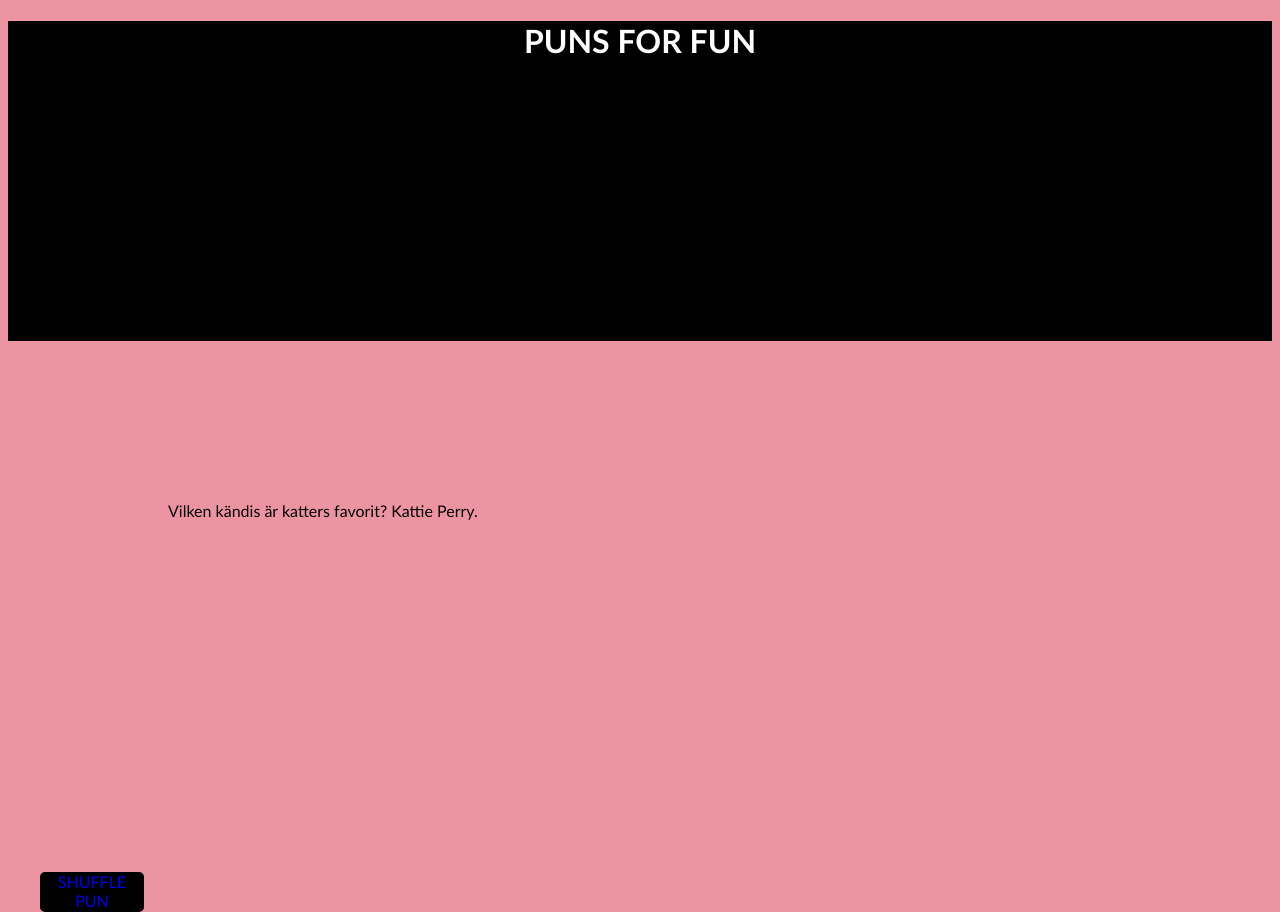
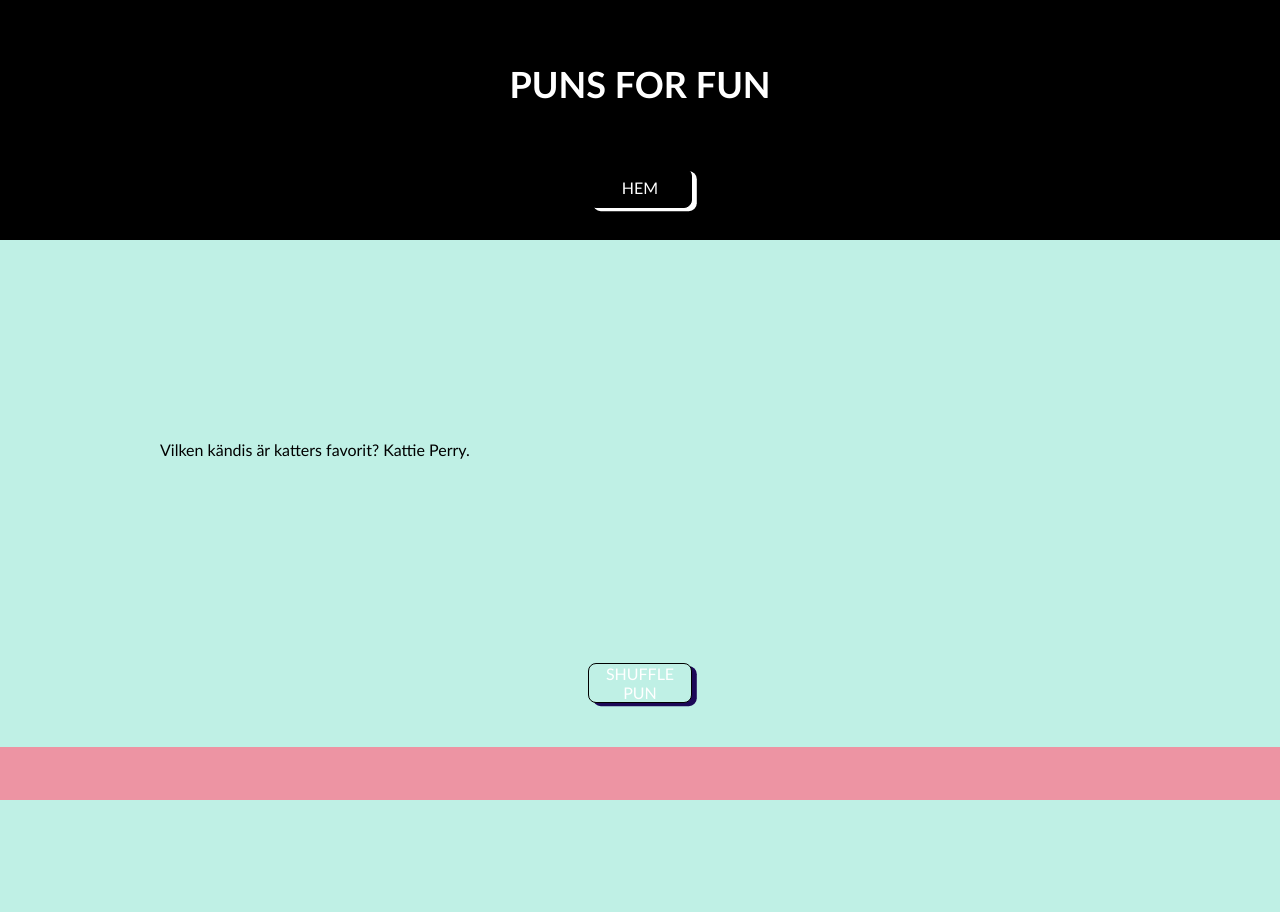
Before and after one commit to Valisaurus/puns_for_fun, a PHP site: page /php/catpuns.php in a window 1280 px wide. After the commit the page ends 800 px from the top, so only its background shows below. Run offline with PHP 8.4, Linux system fonts and the light colour scheme.

Commit message:
commit 7
new background color
and button styling
a home-button added

```diff
--- /dev/null
+++ b/catpuns.php
@@ -0,0 +1,21 @@
+<?php
+session_start();
+
+require __DIR__ . '/header.php';
+require __DIR__ . '/functions.php';
+require __DIR__ . '/data.php';
+
+?>
+<main>
+    <section class="container">
+        <div class="puns">
+            <?php
+            catPuns($catPuns);
+            ?>
+        </div>
+        <div class="button">
+            <a href="catpuns.php">SHUFFLE PUN</a>
+        </div>
+
+    </section>
+</main>
--- a/css/style.css
+++ /dev/null
@@ -1,91 +0,0 @@
-* {
-  box-sizing: border-box;
-}
-
-body {
-  height: 100vh;
-  background-color: rgb(237, 148, 163);
-  font-family: 'Gill Sans', 'Gill Sans MT', Calibri, 'Trebuchet MS', sans-serif;
-}
-
-header {
-  width:100%;
-  height: 20rem;
-  background-color: #000000;
-  color:#FFFFFF;
-  padding: 0rem;
-}
-
-h1 {
-
-  text-align:center;
-
-
-
-}
-/* container div */
-.grid {
-  display: grid;
-  grid-template-columns: repeat(2, 1fr);
-  background-color: rgb(237, 148, 163);
-  width: 100%;
-  gap: 1.25rem;
-  padding-top: 2.5rem;
-  padding-bottom: 2.75rem;
-  margin: 0 auto;
-}
-/* item div */
-
-.grid-item {
-  height: 15.5rem;
-  width: 20rem;
-  background-color:black;
-  padding: 2.5rem;
-  display: flex;
-  justify-content: center;
-  position: relative;
-}
-
-/* link who looks like a button. The link shuffles the puns */
-.button {
-  width: 6.5rem;
-  height: 2.5rem;
-  border: 0.5rem;
-  border-radius: 5px;
-  margin-top: 12rem;
-  margin-left: 2rem;
-  background-color: #000000;
-  position: absolute;
-  text-align: center;
-}
-
-/* .grid-item-picture {
-  padding: 2.5rem;
-} */
-
-img {
-  height: 100%;
-  width: 100%;
-  margin-left: 1.5rem;
-  border-radius: 0.5rem;
-}
-
-.puns {
-  width: 100%;
-  height: 100%;
-  padding: 10rem;
-}
-
-a:link {
- text-decoration: none;
-}
-
-
-/* p {
-  visibility: hidden;
-  z-index: 1;
-} */
-/* p:hover {
-  visibility: visible;
-  z-index: 1;
-} */
--- a/php/data.php
+++ b/data.php
@@ -50,9 +50,9 @@ $images = [
 ];
 
 $links = [
-    'php/herbpuns.php',
-    'php/catpuns.php',
-    'php/celebertypuns.index'
+    'herbpuns.php',
+    'catpuns.php',
+    'celebertypuns.php'
 ];
 
 $buttonInfo = [
--- a/php/functions.php
+++ b/functions.php
@@ -55,12 +55,12 @@ function celebritiePuns(array $celebritiePuns)
 }
 
 
-function images(array $images)
-{
-    foreach ($images as $image) :
-        echo $image[0];
-    endforeach;
-}
+// function images(array $images)
+// {
+//     foreach ($images as $image) :
+//         echo $image[0];
+//     endforeach;
+// }
 
 
 
--- a/php/header.php
+++ b/header.php
@@ -5,11 +5,18 @@
     <meta charset="UTF-8">
     <meta http-equiv="X-UA-Compatible" content="IE=edge">
     <meta name="viewport" content="width=device-width, initial-scale=1.0">
-    <link rel="stylesheet" href="/css/style.css" />
+    <link rel="stylesheet" href="/style.css" />
     <title>Puns for fun</title>
 </head>
 
 <body>
-<header>
-    <h1>PUNS FOR FUN</h1>
-</header>
+    <header>
+        <section class="header">
+            <h1>PUNS FOR FUN</h1>
+        </section>
+        <nav class="button2">
+
+            <a href="index.php">HEM</a>
+
+        </nav>
+    </header>
--- a/php/catpuns.php
+++ /dev/null
@@ -1,21 +0,0 @@
-<?php
-session_start();
-
-require __DIR__ . '/header.php';
-require __DIR__ . '/functions.php';
-require __DIR__ . '/data.php';
-
-?>
-<main>
-<section class="container">
-<div class="puns">
-    <?php
-    catPuns($catPuns);
-    ?>
-    </div>
-    <div class="button">
-        <a href="/php/catpuns.php">SHUFFLE PUN</a>
-    </div>
-
-</section>
-</main>
--- /dev/null
+++ b/style.css
@@ -0,0 +1,109 @@
+* {
+  box-sizing: border-box;
+}
+
+body {
+  height: 100vh;
+  margin: 0 auto;
+  background-color: rgb(237, 148, 163);
+  font-family: 'Gill Sans', 'Gill Sans MT', Calibri, 'Trebuchet MS', sans-serif;
+}
+
+header {
+  width: 100%;
+  height: 15rem;
+  background-color: #000000;
+  color: #ffffff;
+  padding: 0rem;
+}
+.header {
+  padding: 2rem;
+  text-align: center;
+}
+
+h1 {
+  font-size: 36px;
+}
+
+/* container  */
+.container {
+  display: flex;
+  justify-content: space-evenly;
+  flex-direction: row;
+  background-color: #bff0e5;
+  width: 100%;
+  gap: 1.25rem;
+  padding-top: 2.5rem;
+  padding-bottom: 2.75rem;
+  flex-wrap: wrap;
+}
+/* item div */
+
+.container-items {
+  display: flex;
+  flex-direction: column;
+  align-items: center;
+}
+
+.item {
+  height: 15.5rem;
+  width: 20rem;
+  border-radius: 1rem;
+  background-color: black;
+  padding: 1.5rem;
+}
+
+/* link who looks like a button. The link shuffles the puns */
+.button {
+  width: 6.5rem;
+  height: 2.5rem;
+  border: 0.1rem solid #000000;
+  border-radius: 0.5rem;
+  margin-top: 1.5rem;
+  background-color: #bff0e5;
+  text-align: center;
+  box-shadow: 0.3rem 0.2rem #1c0857;
+}
+
+.button2 {
+  width: 6.5rem;
+  height: 2.5rem;
+  border-radius: 0.5rem;
+  background-color: #000000;
+  border: 0.1rem solid #000000;
+  box-shadow: 0.3rem 0.2rem #ffffff;
+  color: white;
+  margin: 0 auto;
+  padding-top: 0.6rem;
+  text-align: center;
+}
+
+img {
+  height: 100%;
+  width: 100%;
+  border-radius: 0.5rem;
+  object-fit: cover;
+  object-position: center;
+}
+
+.puns {
+  width: 100%;
+  height: 100%;
+  padding: 10rem;
+}
+
+a:link {
+  text-decoration: none;
+  color: #ffffff;
+}
+a:visited {
+  color: #798bad;
+}
+/* p {
+  visibility: hidden;
+  z-index: 1;
+} */
+/* p:hover {
+  visibility: visible;
+  z-index: 1;
+} */
```
Also changed, not shown: celebertypuns.php (added, +20 -0 lines), index.php (+16 -14 lines), php/celebertypuns.php (deleted, +0 -20 lines), footer.php (renamed from php/footer.php), herbpuns.php (renamed from php/herbpuns.php), 1 other file.
